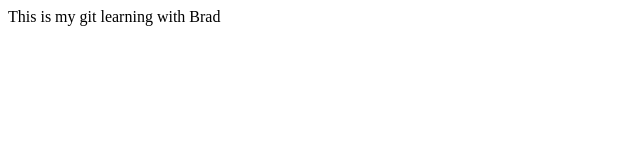
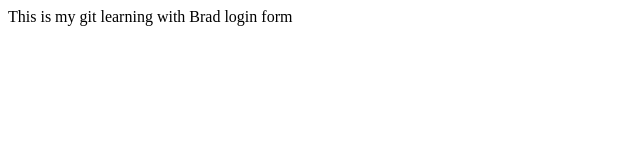
Before and after one commit to ChrisTech2000/MyFirstEntry, a plain HTML site: page index.html in a window 1280 px wide. Shown: the full height of the page, 0-640 px from the left. Drawn offline with Linux system fonts and the light colour scheme.

Commit message:
login form

```diff
--- a/index.html
+++ b/index.html
@@ -7,5 +7,6 @@
 </head>
 <body>
     This is my git learning with Brad
+    login form
 </body>
 </html>
```
Also changed, not shown: login.html (added, +1 -0 lines).
